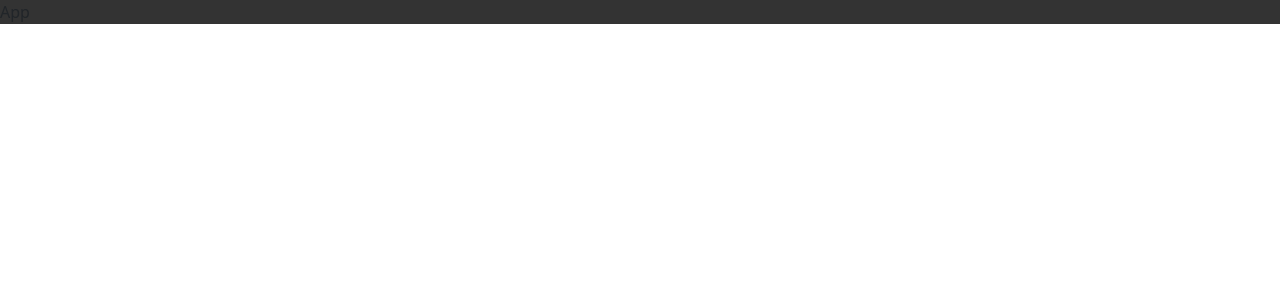
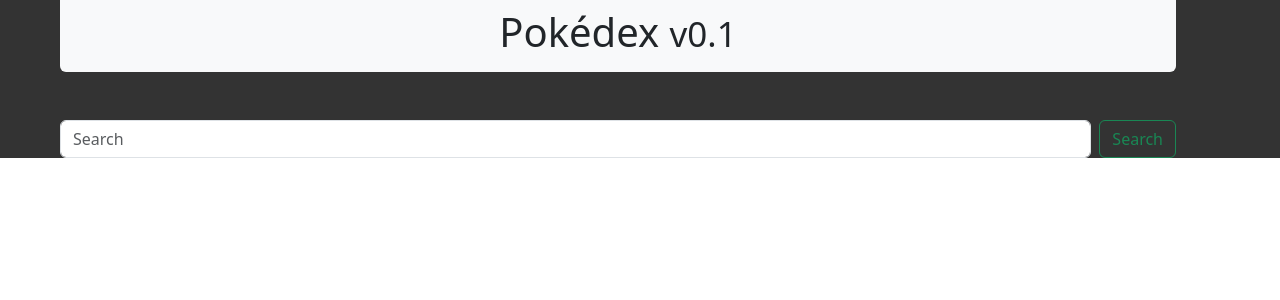
Before and after one commit to evanXXI/React_Pokedex, a React (Vite) app in the folder react_pokedex/: page / in a window 1280 px wide. Shown: the top 300 px of the page. Built offline with nearby package versions, Linux system fonts and the light colour scheme; the HTML template or start-up script is replaced by a standard one.

Commit message:
:sparkles: Added 3 Components

```diff
--- a/react_pokedex/src/App.tsx
+++ b/react_pokedex/src/App.tsx
@@ -1,7 +1,16 @@
+import Container from "./components/Container";
+import Hero from "./components/Hero";
+import SearchBar from "./components/SearchBar";
+
 const App = () => {
   return (
-    <div>App</div>
-  )
-}
+    <>
+      <Container>
+        <Hero />
+        <SearchBar />
+      </Container>
+    </>
+  );
+};
 
-export default App
+export default App;
--- /dev/null
+++ b/react_pokedex/src/components/Container.tsx
@@ -0,0 +1,17 @@
+import { ReactNode } from "react";
+
+interface Props {
+  children: ReactNode;
+}
+
+const Container: React.FC<Props> = ({ children }) => {
+  return (
+    <>
+      <section className="container-lg text-light d-flex flex-column mx-5">
+        {children}
+      </section>
+    </>
+  );
+};
+
+export default Container;
--- /dev/null
+++ b/react_pokedex/src/components/Hero.tsx
@@ -0,0 +1,15 @@
+import React from "react";
+
+const Hero = () => {
+  return (
+    <>
+      <section className="bg-light text-dark rounded-bottom py-2 mb-5 d-flex justify-content-center">
+        <h1>
+          Pokédex <small>v0.1</small>
+        </h1>
+      </section>
+    </>
+  );
+};
+
+export default Hero;
--- /dev/null
+++ b/react_pokedex/src/components/SearchBar.tsx
@@ -0,0 +1,19 @@
+import React from "react";
+
+const SearchBar = () => {
+  return (
+    <form className="d-flex" role="search">
+      <input
+        className="form-control me-2"
+        type="search"
+        placeholder="Search"
+        aria-label="Search"
+      />
+      <button className="btn btn-outline-success" type="submit">
+        Search
+      </button>
+    </form>
+  );
+};
+
+export default SearchBar;
```
